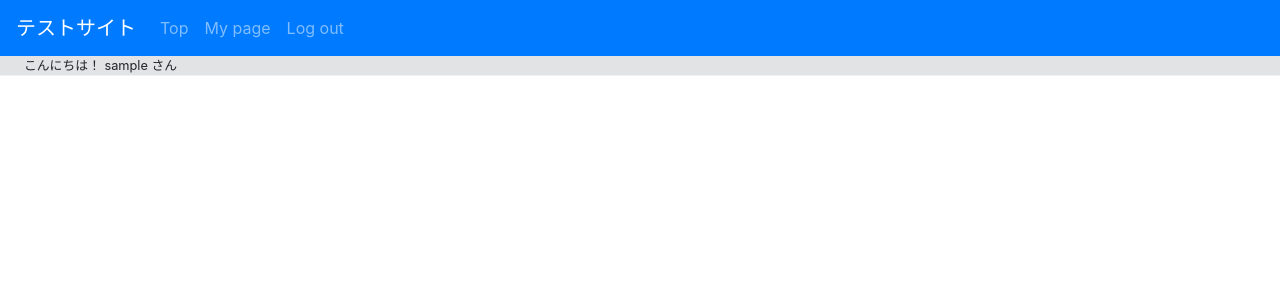
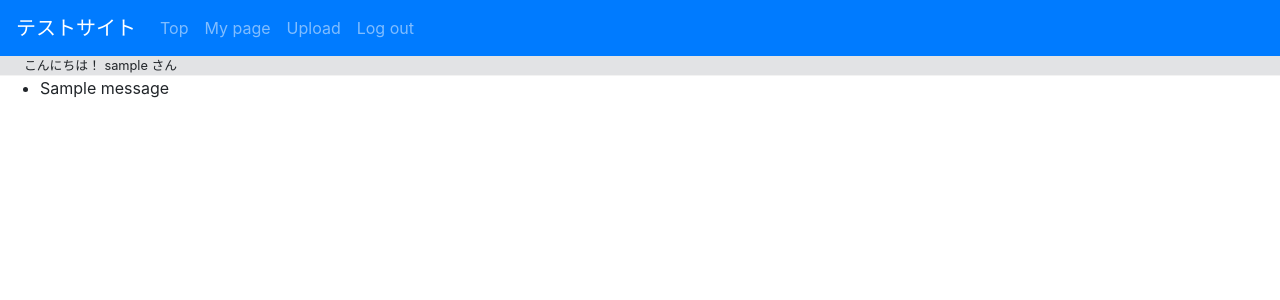
Before and after one commit to AICHI-TANAKA/Django-imagemosaic, a Django app: page / in a window 1280 px wide. Shown: the top 300 px of the page. Run offline with Django 4.2, Linux system fonts and the light colour scheme; a user stored in the database is signed in; tables that the repository leaves empty hold one stand-in row (values such as "Sample post"); one stand-in notice (Sample message) is shown; some libraries are stand-ins or nearby versions.

Commit message:
ファイルアップロードページをユーザー認証の対象に + その他軽微な修正

```diff
--- a/myapp/models.py
+++ b/myapp/models.py
@@ -3,6 +3,6 @@ from .common_def.common import create_dir
 
 # Create your models here.
 class UploadedFile(models.Model):
-    file = models.FileField(upload_to='media/')   #一時フォルダの生成
+    file = models.FileField(upload_to='mosbefore/'+create_dir(10)+"/")   #一時フォルダの生成
     user_id = models.IntegerField()
     uploaded_at = models.DateTimeField(auto_now_add=True)
--- a/myapp/templates/base.html
+++ b/myapp/templates/base.html
@@ -36,6 +36,9 @@
                     <a class="nav-link" href="{% url 'myapp:my_page' user.pk %}">My page</a>
                 </li>
                 <li class="nav-item">
+                    <a class="nav-link" href="{% url 'myapp:upload' user.pk %}">Upload</a>
+                </li>
+                <li class="nav-item">
                   <a class="nav-link" href="{% url 'myapp:logout' %}">Log out</a>
                 </li>
               {% endif %}
@@ -51,6 +54,14 @@
         {% endif %}
     </div>
 
+    {% if messages %}
+    <ul class="messages">
+        {% for message in messages %}
+        <li{% if message.tags %} class="{{ message.tags }}"{% endif %}>{{ message }}</li>
+        {% endfor %}
+    </ul>
+    {% endif %}
+
     {% block header %}{% endblock %}
     {% block contents %}
     {% endblock %}
--- a/myapp/urls.py
+++ b/myapp/urls.py
@@ -6,7 +6,7 @@ app_name = 'myapp'
 urlpatterns = [
     path('', views.IndexView.as_view(),name='index'),
     path('inquiry/',views.InquiryView.as_view(),name="inquiry"),
-    path('upload/',views.UploadView.as_view(),name="upload"),
+    path('upload/<int:pk>/',views.UploadView.as_view(),name="upload"),
     path('login/',views.Login.as_view(),name="login"),
     path('logout/',views.Logout.as_view(),name="logout"),
     path('my_page/<int:pk>/',views.MyPage.as_view(),name="my_page"),
--- a/myapp/views.py
+++ b/myapp/views.py
@@ -9,8 +9,19 @@ from django.contrib.auth import get_user_model
 from django.contrib.auth.mixins import UserPassesTestMixin
 from django.contrib.auth.views import LoginView, LogoutView
 from .forms import LoginForm
+from django.contrib import messages
+from django.shortcuts import redirect
+# from django.urls import reverse_lazy
 import logging
 logger = logging.getLogger('django')
+
+class OnlyYouMixin(UserPassesTestMixin):
+    """自分しかアクセスできないようにするMixin(My Pageのため)"""
+    raise_exception = True
+    # requestとURL上のuser_idを比較
+    def test_func(self):
+        user = self.request.user
+        return user.pk == self.kwargs['pk']
 
 # Create your views here.
 class IndexView(generic.TemplateView):
@@ -20,14 +31,16 @@ class InquiryView(generic.FormView):
     template_name = "inquiry.html"
     form_class = InquiryForm
 
-class UploadView(generic.FormView):
-    def get(self, request):
+class UploadView(OnlyYouMixin, generic.DetailView):
+    def get(self, request, pk):
+        """GETリクエストを処理"""
+        logger.info("user_id::::"+str(pk))
         # フォームのインスタンスを作成してテンプレートをレンダリング
         form = UploadForm()
         return render(request, 'upload_form.html', {'testform': form})
 
     def post(self, request):
-        # POSTリクエストを処理
+        """POSTリクエストを処理"""
         form = UploadForm(request.POST, request.FILES)
 
         if form.is_valid():
@@ -37,12 +50,17 @@ class UploadView(generic.FormView):
             for file in request.FILES.getlist('document'):
                 file_data_object = UploadedFile(file=file,user_id=1) #user_idは仮で1とする
                 file_data_object.save()
-            return HttpResponse('ファイルがアップロードされました。')
+            # return HttpResponse('ファイルがアップロードされました。')
+            messages.success(request, 'ファイルが正常にアップロードされました')
+            return redirect('/')
+
         else:
             # フォームが無効な場合、エラーを表示
             del file_data_object
             # return render(request, 'upload_form.html', {'form': form, 'upload_err_msg':'アップロードに失敗しました'})
-            return HttpResponse('ファイルがアップロードに失敗しました。フォーム画面に戻ってやり直してください。')
+            # return HttpResponse('ファイルがアップロードに失敗しました。フォーム画面に戻ってやり直してください。')
+            messages.success(request, 'ファイルのアップロードに失敗しました。もう一度やり直してください。')
+            return redirect('/upload')
 
 class ImageMosaicView(generic.TemplateView):
     pass
@@ -59,14 +77,6 @@ class Logout(LogoutView):
     """ログアウトページ処理"""
     template_name = 'logout_done.html'
 
-class OnlyYouMixin(UserPassesTestMixin):
-    """自分しかアクセスできないようにするMixin(My Pageのため)"""
-    raise_exception = True
-
-    def test_func(self):
-        user = self.request.user
-        return user.pk == self.kwargs['pk']
-
 class MyPage(OnlyYouMixin, generic.DetailView):
     model = get_user_model()
     template_name = 'my_page.html'
```
Also changed, not shown: myapp/templates/multi_file_input.html (+10 -0 lines).
